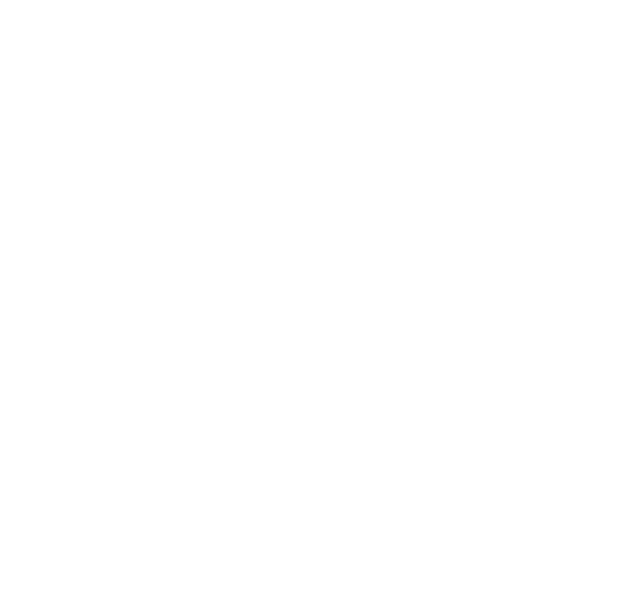
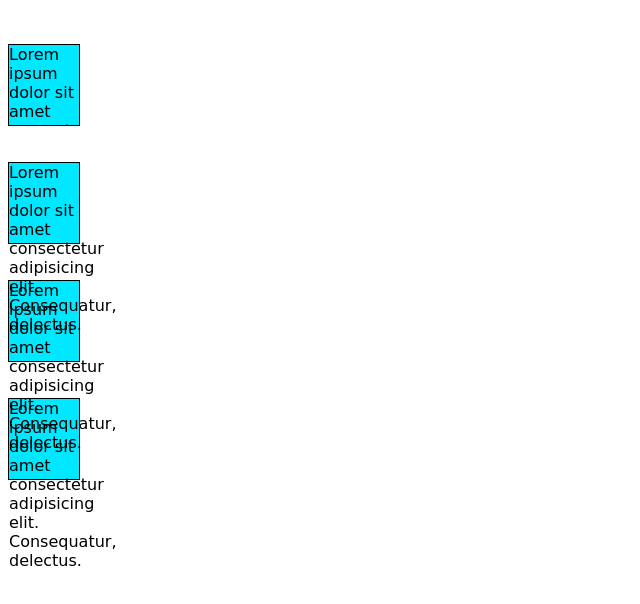
Before and after one commit to Asadi-Alireza/learn-css, a plain HTML site: page E13/overflow/index.html in a window 1280 px wide. Shown: the whole page, without its empty margins (0-640 px from the left). Drawn offline with Linux system fonts and the light colour scheme.

Commit message:
over flow in the css

```diff
--- a/E13/overflow/index.html
+++ b/E13/overflow/index.html
@@ -8,6 +8,22 @@
     <link rel="stylesheet" href="style.css" type="text/css">
 </head>
 <body>
+    <br><br>
+    <div class="a">
+        Lorem ipsum dolor sit amet consectetur adipisicing elit. Consequatur, delectus.
+    </div><br><br>
+    <div class="b">
+        Lorem ipsum dolor sit amet consectetur adipisicing elit. Consequatur, delectus.
+
+    </div><br><br>
+    <div class="c">
+        Lorem ipsum dolor sit amet consectetur adipisicing elit. Consequatur, delectus.
+
+    </div><br><br>
+    <div class="d">
+        Lorem ipsum dolor sit amet consectetur adipisicing elit. Consequatur, delectus.
+
+    </div><br><br>
 
 </body>
 </html>
--- a/E13/overflow/style.css
+++ b/E13/overflow/style.css
@@ -0,0 +1,11 @@
+div{
+    border: 1px solid #000;
+    background: #00e8ff;
+    width: 70px;
+    height: 80px;
+    font-family: cursive;
+}
+
+.a{
+    overflow: auto;
+}
```
